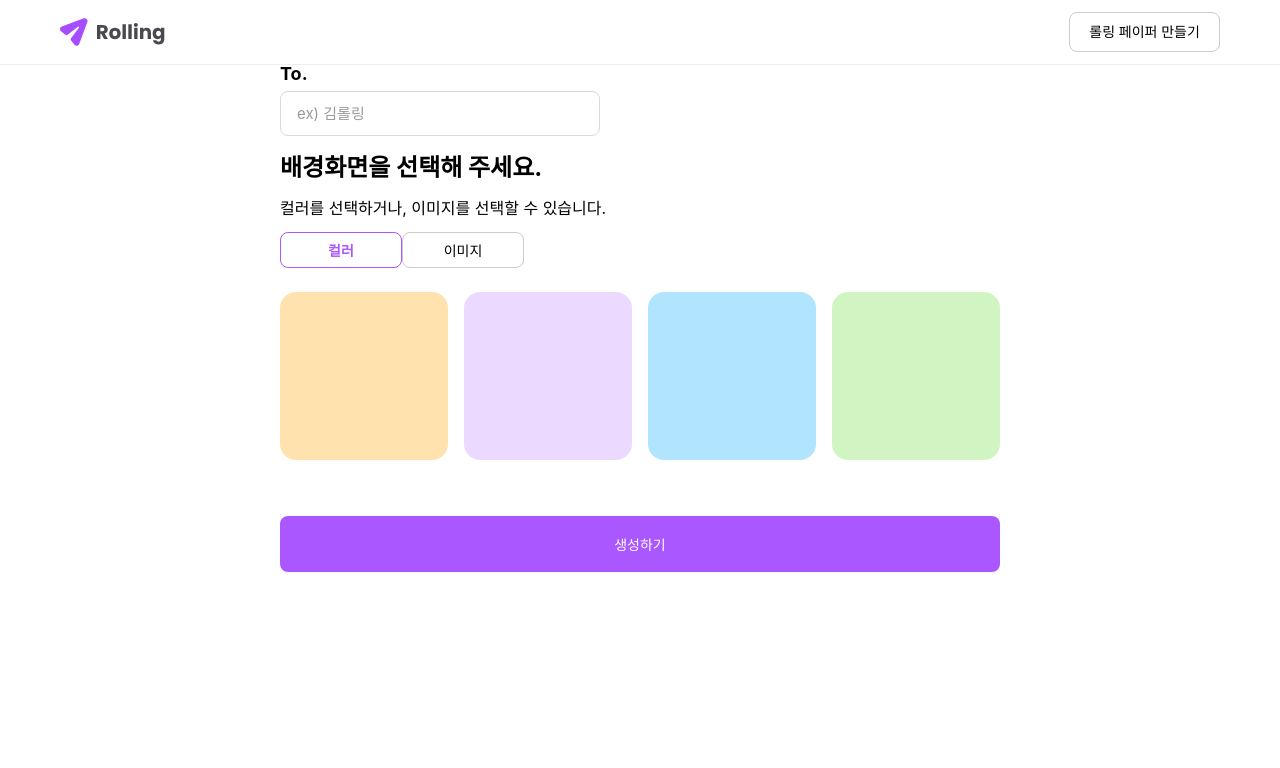
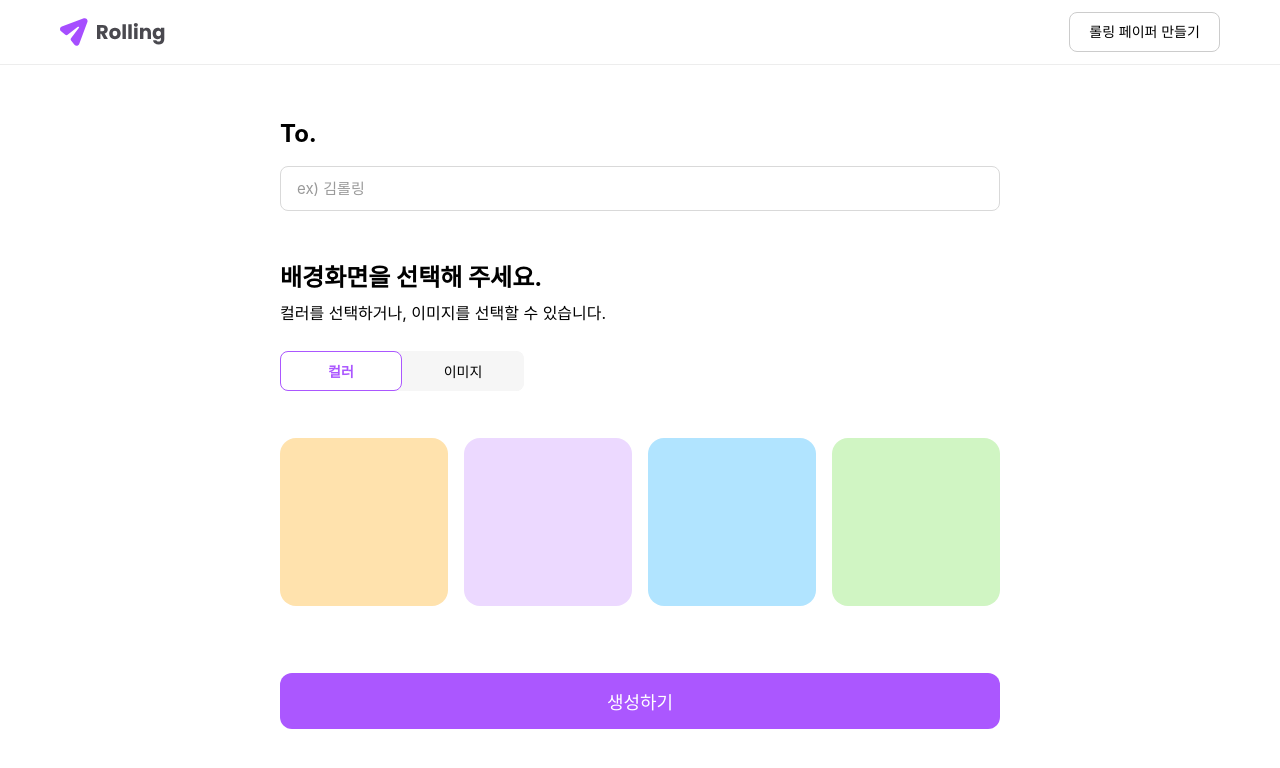
Before and after one commit to xha2023/Rolling, a React (Vite) app: page /post in a window 1280 px wide. Shown: the top 768 px of the page. Built offline with nearby package versions, Linux system fonts and the light colour scheme; a web font is replaced by a local one.

Commit message:
Fix: MakePersonalPage.jsx 기본 구현 및 관련 컴포넌트 코드 수정

```diff
--- a/src/components/button/Button.jsx
+++ b/src/components/button/Button.jsx
@@ -9,7 +9,7 @@ const Button = ({
   variant = 'primary',
   disabled = false,
   isSelected = false,
-  size = 'medium',
+  size = 'compact',
   type = 'button',
   ...rest
 }) => {
@@ -35,7 +35,7 @@ Button.propTypes = {
   variant: PropTypes.oneOf(['primary', 'outlined', 'icon', 'arrow', 'toggle']),
   disabled: PropTypes.bool,
   isSelected: PropTypes.bool,
-  size: PropTypes.oneOf(['small', 'medium', 'large']),
+  size: PropTypes.oneOf(['xsmall', 'small', 'compact', 'large']),
   type: PropTypes.string,
 };
 
--- a/src/components/button/Button.styled.js
+++ b/src/components/button/Button.styled.js
@@ -4,7 +4,6 @@ export const StyledButton = styled.button`
   display: inline-flex;
   align-items: center;
   justify-content: center;
-  border-radius: 8px;
   font-weight: ${({ theme }) => theme.fontWeights.medium};
   font-size: ${({ theme }) => theme.fontSizes.sm};
   border: none;
@@ -59,6 +58,7 @@ export const StyledButton = styled.button`
     css`
       background-color: ${theme.colors.primary[500]};
       color: ${theme.colors.white};
+      border-radius: 12px;
 
       &:hover {
         background-color: ${theme.colors.primary[800]};
@@ -80,6 +80,7 @@ export const StyledButton = styled.button`
       background-color: ${theme.colors.white};
       color: ${theme.colors.black};
       border: 1px solid ${theme.colors.gray[300]};
+      border-radius: 8px;
 
       &:hover {
         background-color: ${theme.colors.gray[100]};
@@ -119,32 +120,38 @@ export const StyledButton = styled.button`
       }
     `}
 
-  ${({ $variant, theme, $isSelected }) =>
+  ${({ $variant, theme, $isSelected, $position }) =>
     $variant === 'toggle' &&
     css`
       background-color: ${theme.colors.white};
       color: ${theme.colors.black};
       border: 1px solid ${theme.colors.gray[300]};
-
-      &:hover {
-        background-color: ${theme.colors.gray[100]};
-      }
-
-      &:active {
-        background-color: ${theme.colors.gray[200]};
-      }
-
-      &:disabled {
-        background-color: ${theme.colors.gray[300]};
-        color: ${theme.colors.gray[400]};
-        cursor: not-allowed;
-      }
+      border-radius: 8px;
 
       ${$isSelected &&
       css`
         color: ${theme.colors.primary[500]};
         border: 1px solid ${theme.colors.primary[500]};
         font-weight: ${({ theme }) => theme.fontWeights.bold};
+        background-color: ${theme.colors.white};
+      `}
+
+      ${!$isSelected &&
+      css`
+        background-color: ${theme.colors.gray[100]};
+        border: none;
+
+        ${$position === 'left' &&
+        css`
+          border-top-right-radius: 0;
+          border-bottom-right-radius: 0;
+        `}
+
+        ${$position === 'right' &&
+        css`
+          border-top-left-radius: 0;
+          border-bottom-left-radius: 0;
+        `}
       `}
     `}
 `;
--- a/src/components/button/CircleButton.styled.js
+++ b/src/components/button/CircleButton.styled.js
@@ -6,6 +6,8 @@ export const StyledButton = styled.button`
   align-items: center;
   width: 44px;
   height: 44px;
+  outline: none;
+  border: none;
   border-radius: 50%;
   background-color: ${({ theme }) => theme.colors.gray[500]};
   cursor: pointer;
--- /dev/null
+++ b/src/components/button/ToggleGroup.styled.js
@@ -0,0 +1,7 @@
+import styled from 'styled-components';
+
+export const ToggleGroup = styled.div`
+  display: inline-flex;
+  border-radius: 8px;
+  background-color: ${({ theme }) => theme.colors.gray[100]};
+`;
--- a/src/components/color-chip/BackgroundSelector.jsx
+++ b/src/components/color-chip/BackgroundSelector.jsx
@@ -1,5 +1,6 @@
 import React, { useState } from 'react';
 import Button from '../button/Button';
+import { ToggleGroup } from '../button/ToggleGroup.styled';
 import ColorChipList from './ColorChipList';
 
 export default function BackgroundSelector({ selectedColor, onChangeColor }) {
@@ -7,24 +8,26 @@ export default function BackgroundSelector({ selectedColor, onChangeColor }) {
 
   return (
     <div>
-      <div>
+      <ToggleGroup>
         <Button
           variant="toggle"
           isSelected={tab === 'color'}
-          size="small"
+          size="compact"
           onClick={() => setTab('color')}
+          position="left"
         >
           컬러
         </Button>
         <Button
           variant="toggle"
           isSelected={tab === 'image'}
-          size="small"
+          size="compact"
           onClick={() => setTab('image')}
+          position="right"
         >
           이미지
         </Button>
-      </div>
+      </ToggleGroup>
 
       {tab === 'color' && (
         <ColorChipList
--- a/src/components/color-chip/ColorChipList.jsx
+++ b/src/components/color-chip/ColorChipList.jsx
@@ -9,7 +9,7 @@ const ListWrapper = styled.div`
   justify-content: center;
   gap: 16px;
   max-width: 720px;
-  margin: 24px auto;
+  margin: 47px auto;
 `;
 
 export default function ColorChipList({
--- a/src/components/input/Input.jsx
+++ b/src/components/input/Input.jsx
@@ -10,13 +10,17 @@ function InputText({
   inputvalue,
   onInputChange,
   disabled,
+  ...rest
 }) {
   const [error, setError] = useState(false);
 
   const handleBlur = () => setError(!inputvalue);
 
   return (
-    <div className={`${styles.wrapper} ${disabled ? styles.disabledWrap : ''}`}>
+    <div
+      className={`${styles.wrapper} ${disabled ? styles.disabledWrap : ''}`}
+      {...rest}
+    >
       <input
         className={`
           ${styles.inputContainer}
@@ -30,6 +34,7 @@ function InputText({
         onBlur={handleBlur}
         placeholder={placeholder}
         disabled={disabled}
+        {...rest}
       />
       {error && <p className={styles.errorMsg}>{errormsg}</p>}
     </div>
--- a/src/pages/MakePersonalPage.jsx
+++ b/src/pages/MakePersonalPage.jsx
@@ -8,24 +8,25 @@ import { useNavigate } from 'react-router-dom';
 
 const PageWrapper = styled.div`
   max-width: 720px;
-  margin: 0 auto;
+  margin: 57px auto 0;
 `;
 
 const Title = styled.h2`
-  font-size: 18px;
-  font-weight: bold;
-  margin-bottom: 8px;
+  font-size: 24px;
+  font-weight: 700;
+  margin-bottom: 20px;
 `;
 
 const Label = styled.label`
   display: block;
-  margin: 20px 0;
+  margin: 55px auto 15px;
   font-size: 24px;
   font-weight: 700;
 `;
 
 const LabelInfo = styled.h4`
   font-weight: 400;
+  margin-bottom: 30px;
 `;
 
 const MakePersonalPage = () => {
@@ -35,7 +36,7 @@ const MakePersonalPage = () => {
 
   const handleCreate = () => {
     if (!recipientName) {
-      alert('받는 사람 이름을 입력해주세요!');
+      alert('받는 사람 이름을 입력해주세요.');
       return;
     }
 
@@ -54,6 +55,7 @@ const MakePersonalPage = () => {
         errormsg="받는 사람 이름을 입력해 주세요"
         inputvalue={recipientName}
         onInputChange={(e) => setRecipientName(e.target.value)}
+        style={{ width: '100%' }}
       />
       <Label>배경화면을 선택해 주세요.</Label>
       <LabelInfo>컬러를 선택하거나, 이미지를 선택할 수 있습니다.</LabelInfo>
@@ -66,7 +68,7 @@ const MakePersonalPage = () => {
         variant="primary"
         size="large"
         onClick={handleCreate}
-        style={{ width: '100%', marginTop: '32px' }}
+        style={{ width: '100%', marginTop: '20px', fontSize: '18px' }}
       >
         생성하기
       </Button>
```
